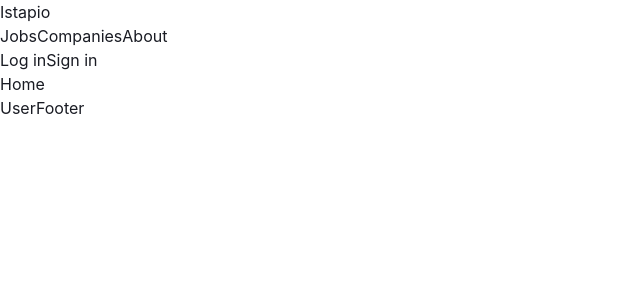
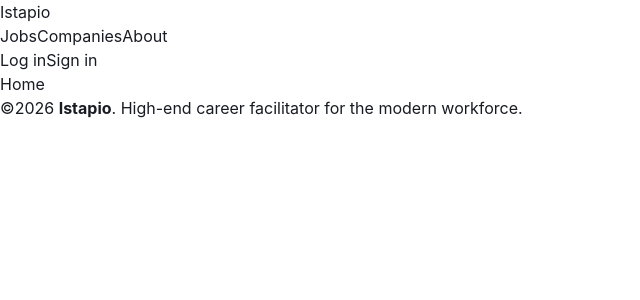
Before and after one commit to sherqiye23/Istapio, a React (Vite) app: page / in a window 1280 px wide. Shown: the top 300 px of the page, without its empty margins (0-640 px from the left). Built offline with nearby package versions, Linux system fonts and the light colour scheme.

Commit message:
footer completed

```diff
--- a/src/components/User/UserFooter/index.tsx
+++ b/src/components/User/UserFooter/index.tsx
@@ -1,5 +1,10 @@
+import { useNavigate } from "react-router";
+
 export default function UserFooter() {
+  const navigate = useNavigate();
   return (
-    <div className='p-2 bg-pink-300'>UserFooter</div>
+    <div className='px-2 py-3 text-center bg-[var(--primary-bg)]'>
+      ©2026 <strong className="cursor-pointer" onClick={() => navigate('/')}>Istapio</strong>. High-end career facilitator for the modern workforce.
+    </div>
   )
 }
```
